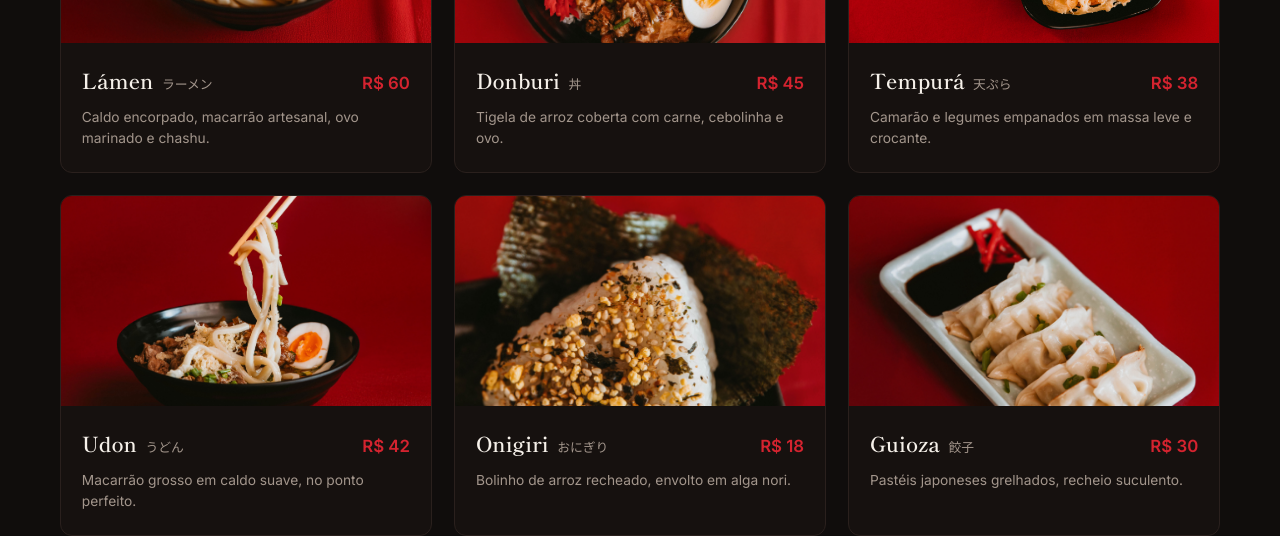
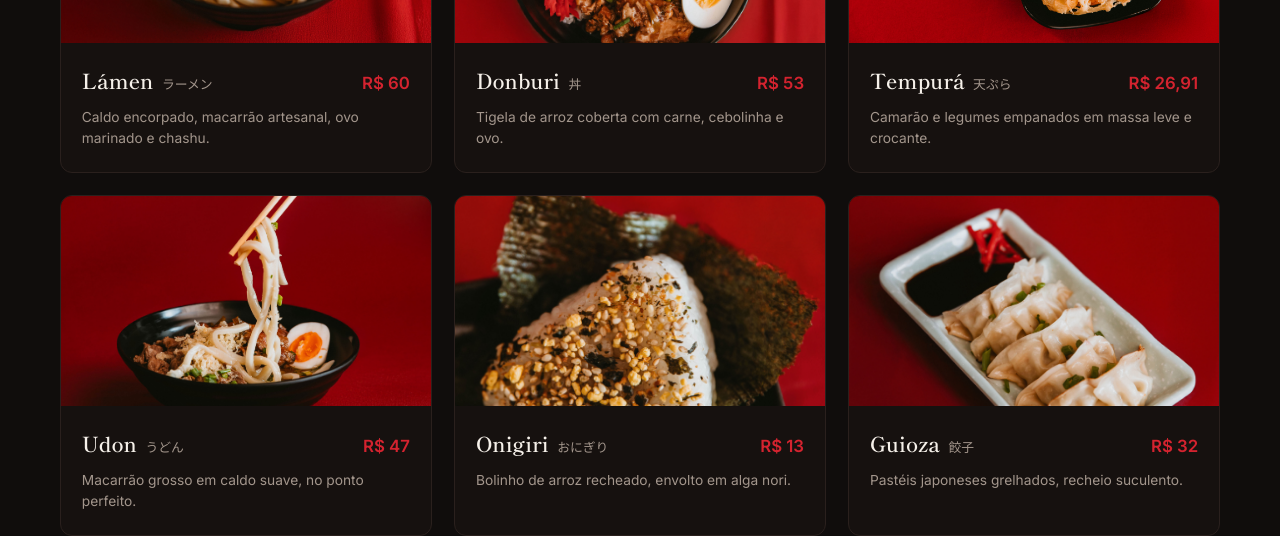
Before and after one commit to Pedro-Machado-dev/katana, a React (Vite) app: page / in a window 1280 px wide. Shown: the part 2300-2836 px from the top of the page. Built offline with nearby package versions, Linux system fonts and the light colour scheme.

Commit message:
arrumando os valores

```diff
--- a/src/components/Menu.tsx
+++ b/src/components/Menu.tsx
@@ -34,7 +34,7 @@ const dishes: Dish[] = [
     name: "Donburi",
     jp: "丼",
     description: "Tigela de arroz coberta com carne, cebolinha e ovo.",
-    price: "R$ 45",
+    price: "R$ 53",
     kanji: "丼",
     src: donburi,
   },
@@ -42,7 +42,7 @@ const dishes: Dish[] = [
     name: "Tempurá",
     jp: "天ぷら",
     description: "Camarão e legumes empanados em massa leve e crocante.",
-    price: "R$ 38",
+    price: "R$ 26,91",
     kanji: "天",
     src: tempura,
   },
@@ -50,7 +50,7 @@ const dishes: Dish[] = [
     name: "Udon",
     jp: "うどん",
     description: "Macarrão grosso em caldo suave, no ponto perfeito.",
-    price: "R$ 42",
+    price: "R$ 47",
     kanji: "麺",
     src: udon,
   },
@@ -58,7 +58,7 @@ const dishes: Dish[] = [
     name: "Onigiri",
     jp: "おにぎり",
     description: "Bolinho de arroz recheado, envolto em alga nori.",
-    price: "R$ 18",
+    price: "R$ 13",
     kanji: "米",
     src: onigiri
   },
@@ -66,7 +66,7 @@ const dishes: Dish[] = [
     name: "Guioza",
     jp: "餃子",
     description: "Pastéis japoneses grelhados, recheio suculento.",
-    price: "R$ 30",
+    price: "R$ 32",
     kanji: "餃",
     src: guioza,
   },
```
